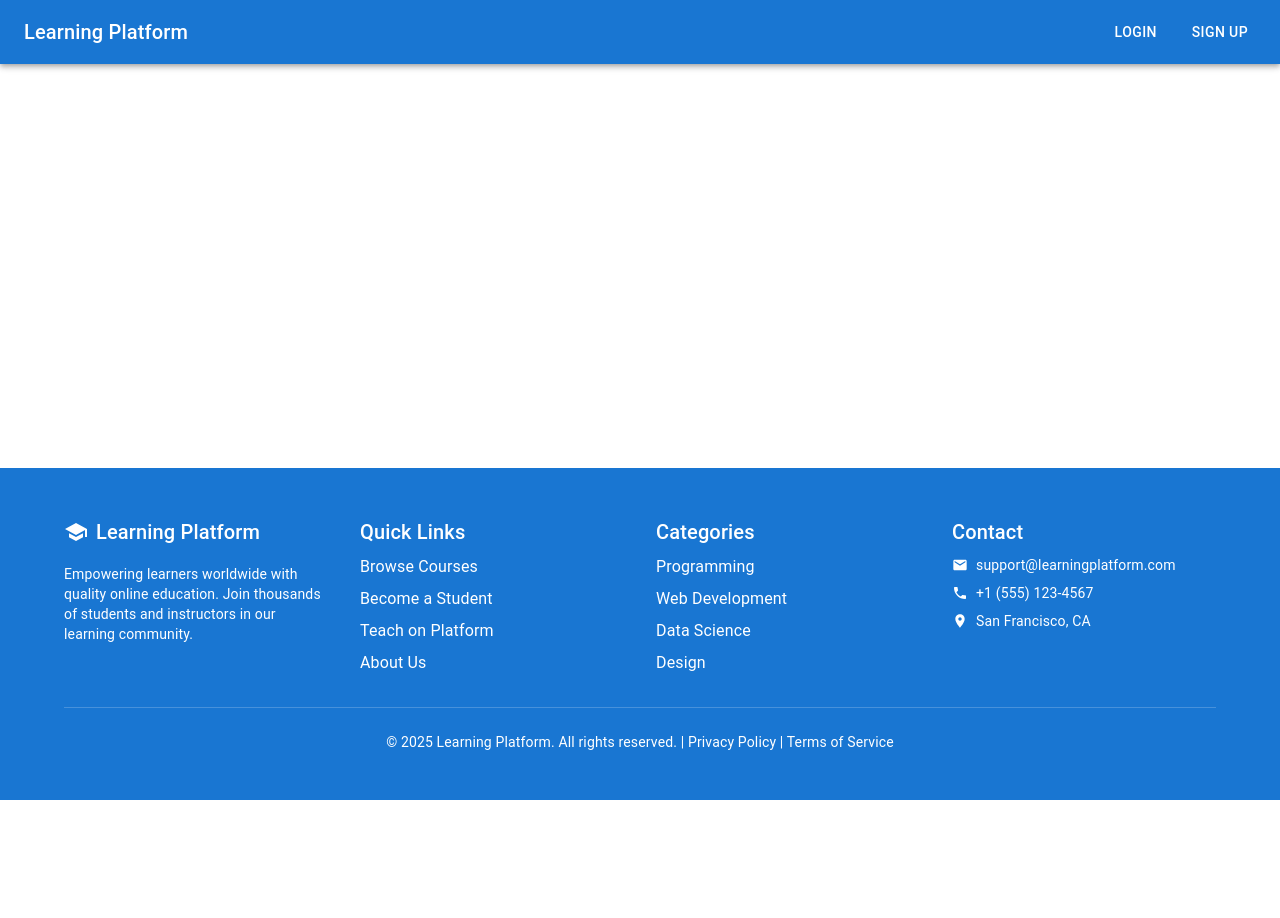
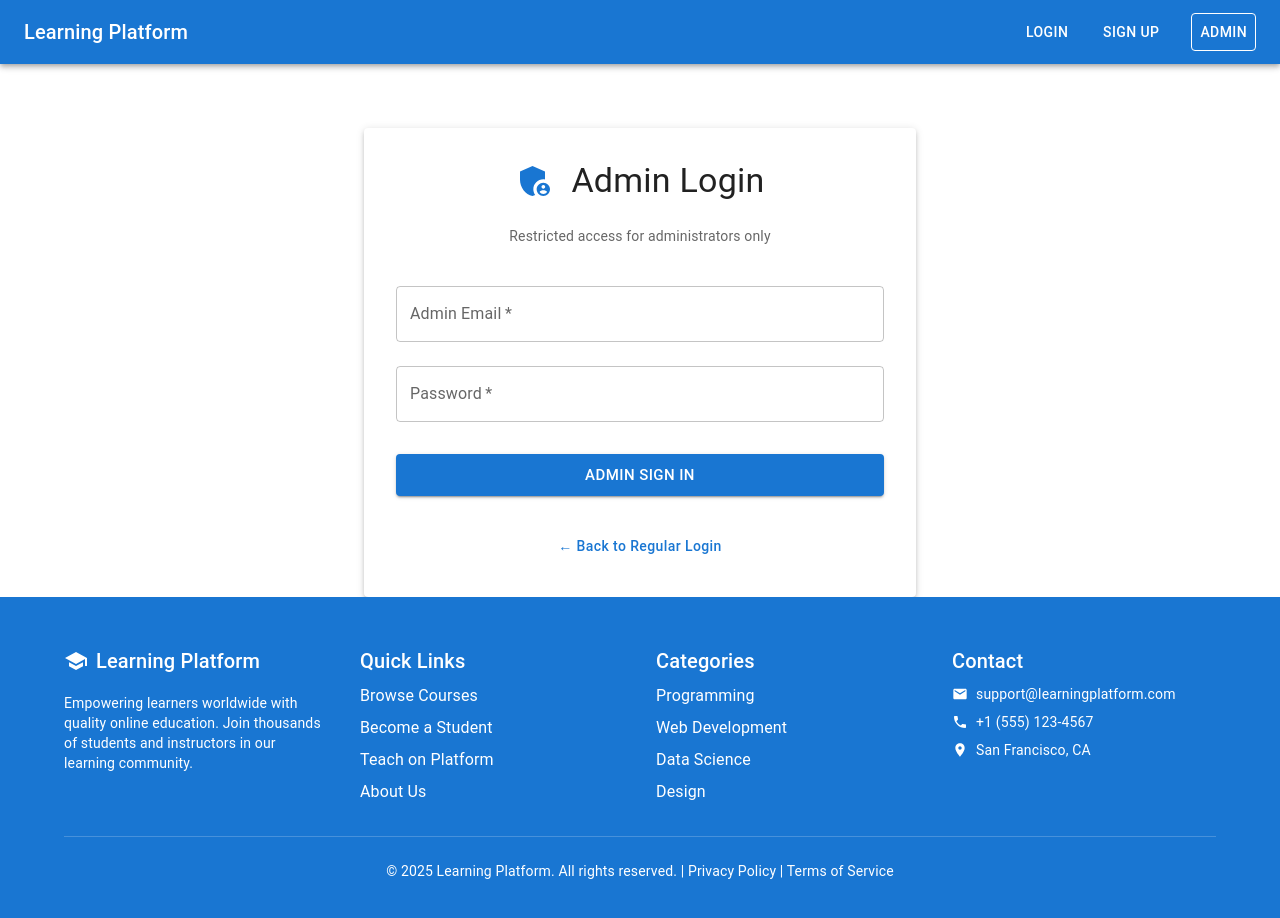
Before and after one commit to hazaribi/online-learning-frontend, a React (Create React App) app: page /admin-login in a window 1280 px wide. Shown: the top 918 px of the page. Before the commit the page ends 800 px from the top, so only its background shows below. Built offline with nearby package versions, Linux system fonts and the light colour scheme; no server answers; the HTML template or start-up script is replaced by a standard one.

Commit message:
Add dedicated admin login page and route

```diff
--- a/src/App.js
+++ b/src/App.js
@@ -7,6 +7,7 @@ import Footer from './components/Layout/Footer';
 import HomePage from './components/Home/HomePage';
 import MyCourses from './components/Courses/MyCourses';
 import Login from './components/Auth/Login';
+import AdminLogin from './components/Auth/AdminLogin';
 import Signup from './components/Auth/Signup';
 import CourseList from './components/Courses/CourseList';
 import CourseDetails from './components/Courses/CourseDetails';
@@ -85,6 +86,10 @@ function App() {
                 element={!user ? <Container maxWidth="lg" sx={{ py: 2 }}><Login onLogin={handleLogin} /></Container> : <Navigate to="/" />}
               />
               <Route
+                path="/admin-login"
+                element={!user ? <AdminLogin onLogin={handleLogin} /> : <Navigate to="/admin" />}
+              />
+              <Route
                 path="/signup"
                 element={!user ? <Container maxWidth="lg" sx={{ py: 2 }}><Signup onSignup={handleSignup} /></Container> : <Navigate to="/" />}
               />
--- /dev/null
+++ b/src/components/Auth/AdminLogin.js
@@ -0,0 +1,101 @@
+import React, { useState } from 'react';
+import { useNavigate } from 'react-router-dom';
+import {
+  Container, Paper, TextField, Button, Typography, Alert, Box
+} from '@mui/material';
+import { AdminPanelSettings } from '@mui/icons-material';
+import { authAPI } from '../../services/api';
+
+const AdminLogin = ({ onLogin }) => {
+  const [formData, setFormData] = useState({ email: '', password: '' });
+  const [error, setError] = useState('');
+  const [loading, setLoading] = useState(false);
+  const navigate = useNavigate();
+
+  const handleSubmit = async (e) => {
+    e.preventDefault();
+    setLoading(true);
+    setError('');
+
+    try {
+      const response = await authAPI.login(formData);
+      const { token, user } = response.data;
+
+      if (user.role !== 'admin') {
+        setError('Access denied. Admin privileges required.');
+        setLoading(false);
+        return;
+      }
+
+      localStorage.setItem('token', token);
+      localStorage.setItem('user', JSON.stringify(user));
+      onLogin(user);
+      navigate('/admin');
+    } catch (error) {
+      setError(error.response?.data?.error || 'Login failed');
+      setLoading(false);
+    }
+  };
+
+  return (
+    <Container maxWidth="sm" sx={{ mt: 8 }}>
+      <Paper elevation={3} sx={{ p: 4 }}>
+        <Box sx={{ display: 'flex', alignItems: 'center', justifyContent: 'center', mb: 3 }}>
+          <AdminPanelSettings sx={{ fontSize: 40, color: 'primary.main', mr: 2 }} />
+          <Typography variant="h4" component="h1">
+            Admin Login
+          </Typography>
+        </Box>
+
+        <Typography variant="body2" color="text.secondary" align="center" sx={{ mb: 3 }}>
+          Restricted access for administrators only
+        </Typography>
+
+        {error && <Alert severity="error" sx={{ mb: 2 }}>{error}</Alert>}
+
+        <form onSubmit={handleSubmit}>
+          <TextField
+            fullWidth
+            label="Admin Email"
+            type="email"
+            value={formData.email}
+            onChange={(e) => setFormData({ ...formData, email: e.target.value })}
+            margin="normal"
+            required
+          />
+          <TextField
+            fullWidth
+            label="Password"
+            type="password"
+            value={formData.password}
+            onChange={(e) => setFormData({ ...formData, password: e.target.value })}
+            margin="normal"
+            required
+          />
+          <Button
+            type="submit"
+            fullWidth
+            variant="contained"
+            size="large"
+            disabled={loading}
+            sx={{ mt: 3, mb: 2 }}
+          >
+            {loading ? 'Signing In...' : 'Admin Sign In'}
+          </Button>
+        </form>
+
+        <Box sx={{ textAlign: 'center', mt: 2 }}>
+          <Button
+            variant="text"
+            onClick={() => navigate('/login')}
+            sx={{ textTransform: 'none' }}
+          >
+            ← Back to Regular Login
+          </Button>
+        </Box>
+      </Paper>
+    </Container>
+  );
+};
+
+export default AdminLogin;
--- a/src/components/Layout/Navbar.js
+++ b/src/components/Layout/Navbar.js
@@ -71,6 +71,17 @@ const Navbar = ({ user, onLogout }) => {
               <Button color="inherit" onClick={() => navigate('/signup')}>
                 Sign Up
               </Button>
+              <Button
+                color="inherit"
+                onClick={() => navigate('/admin-login')}
+                sx={{
+                  border: '1px solid currentColor',
+                  ml: 1,
+                  fontSize: '0.875rem'
+                }}
+              >
+                Admin
+              </Button>
             </>
           )}
         </Box>
```
